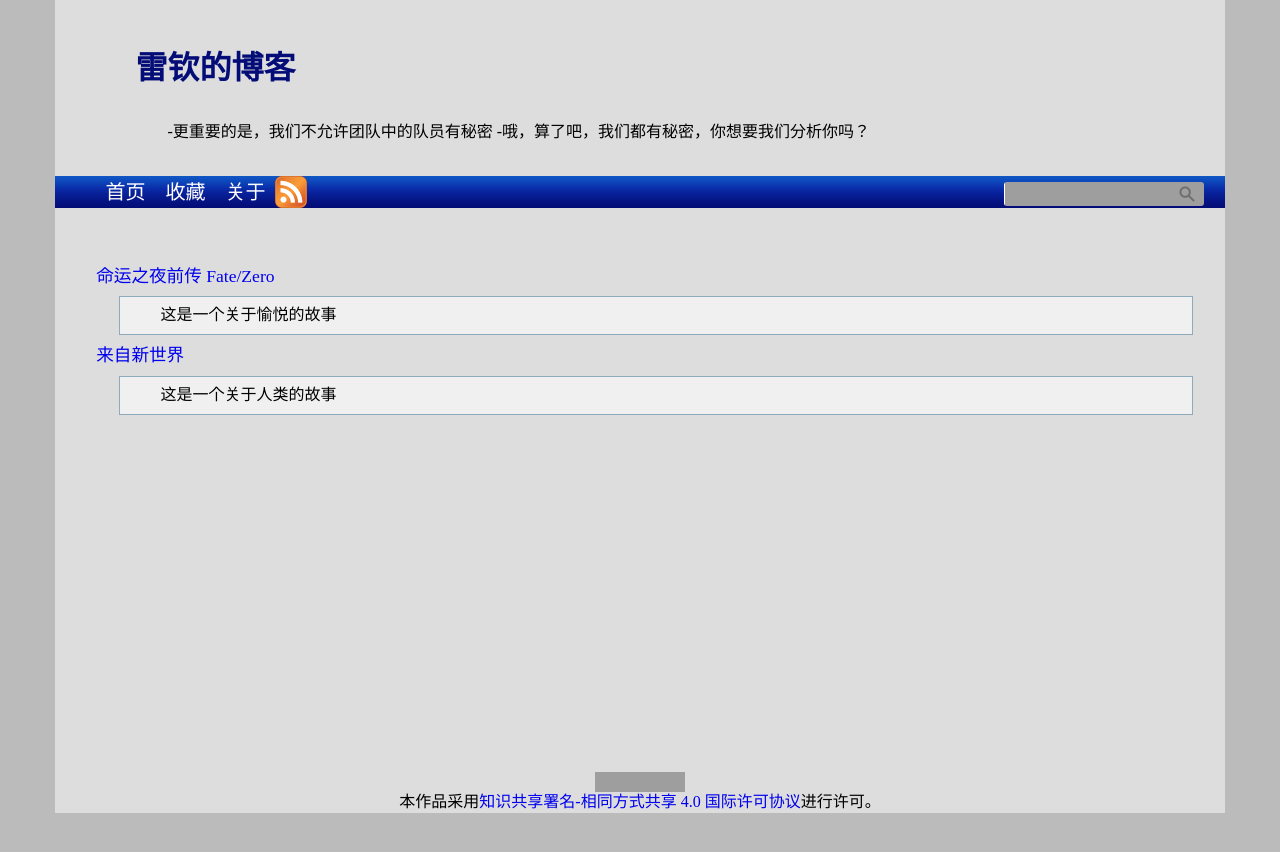
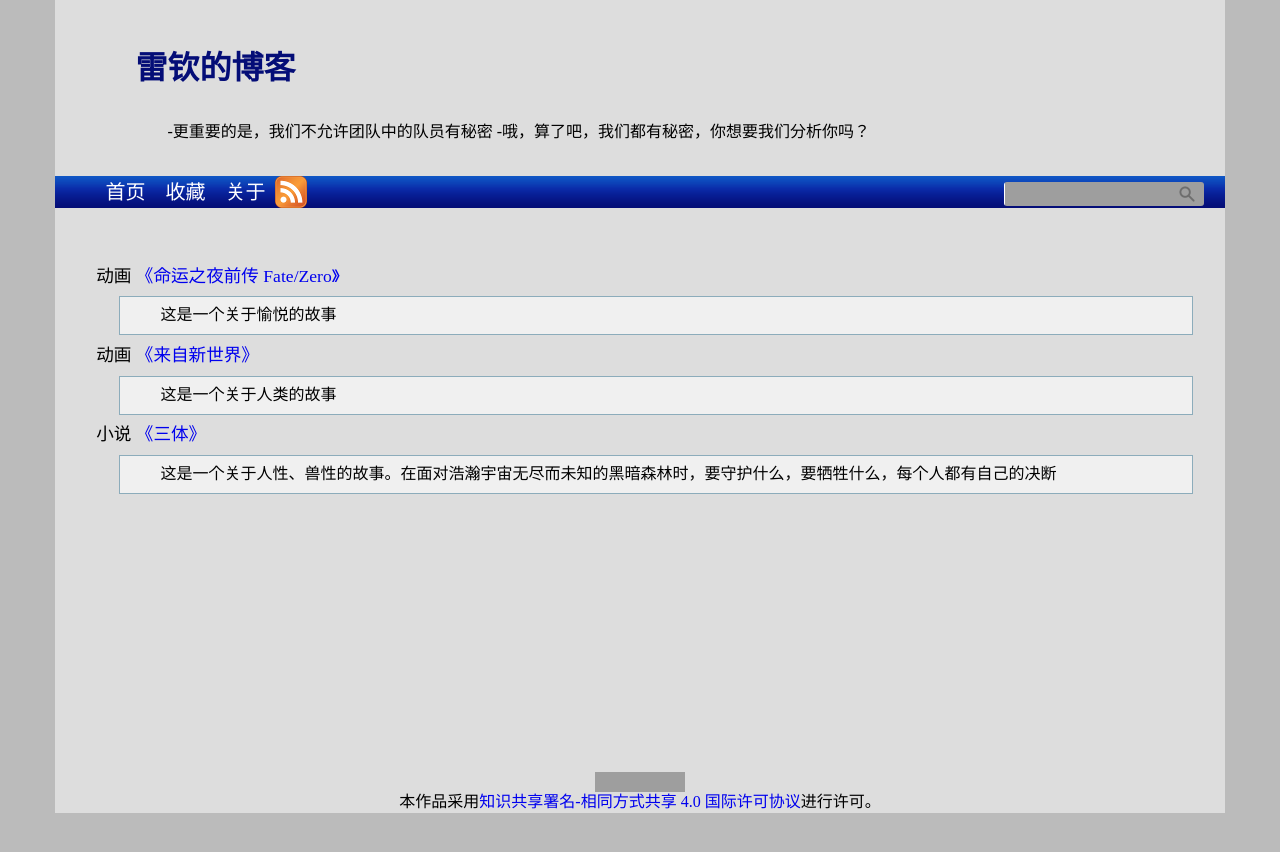
Before and after one commit to leiqin/leiqin.github.io, a Jekyll site: the page built from shoucang/value.markdown, in a window 1280 px wide. Shown: the top 852 px of the page. Built offline with Jekyll 4.4.1, drawn with Linux system fonts in a browser that asks for light colours; comment, search, counter and statistics services are not loaded; grey boxes are pictures that could not be loaded.

Commit message:
+ 添加毁三观作品 《三体》

```diff
--- a/shoucang/index.markdown
+++ b/shoucang/index.markdown
@@ -9,4 +9,4 @@ title: 收藏
 
 [启蒙读物](./enlightenment.html)
 
-[毁三观动漫](./value.html)
+[毁三观作品](./value.html)
--- a/shoucang/value.markdown
+++ b/shoucang/value.markdown
@@ -3,8 +3,11 @@ layout: index
 title: 毁三观动漫
 ---
 
-[命运之夜前传 Fate/Zero](http://movie.douban.com/subject/5416070/)
+动画 [《命运之夜前传 Fate/Zero》](http://movie.douban.com/subject/5416070/)
 :	这是一个关于愉悦的故事
 
-[来自新世界](http://movie.douban.com/subject/10527275/)
+动画 [《来自新世界》](http://movie.douban.com/subject/10527275/)
 :	这是一个关于人类的故事
+
+小说 [《三体》](http://book.douban.com/subject/5363767/)
+:	这是一个关于人性、兽性的故事。在面对浩瀚宇宙无尽而未知的黑暗森林时，要守护什么，要牺牲什么，每个人都有自己的决断
```
